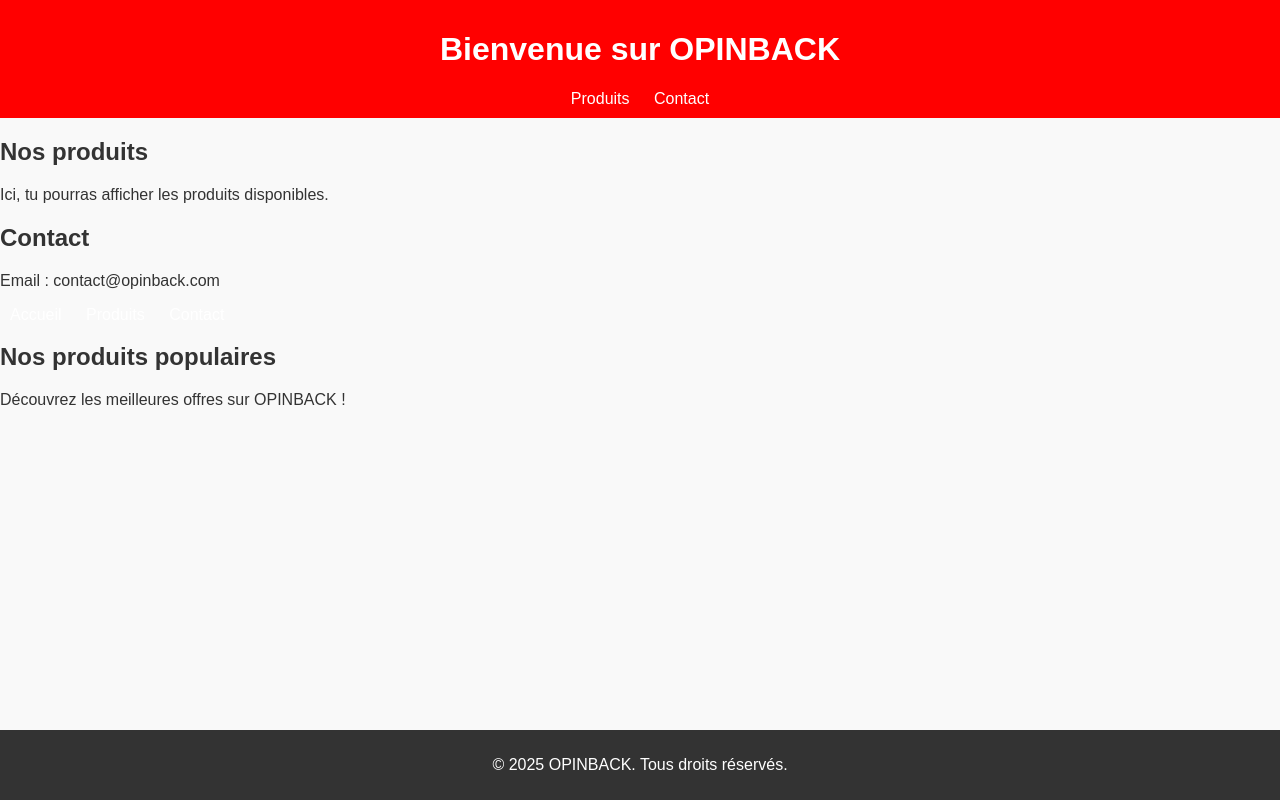
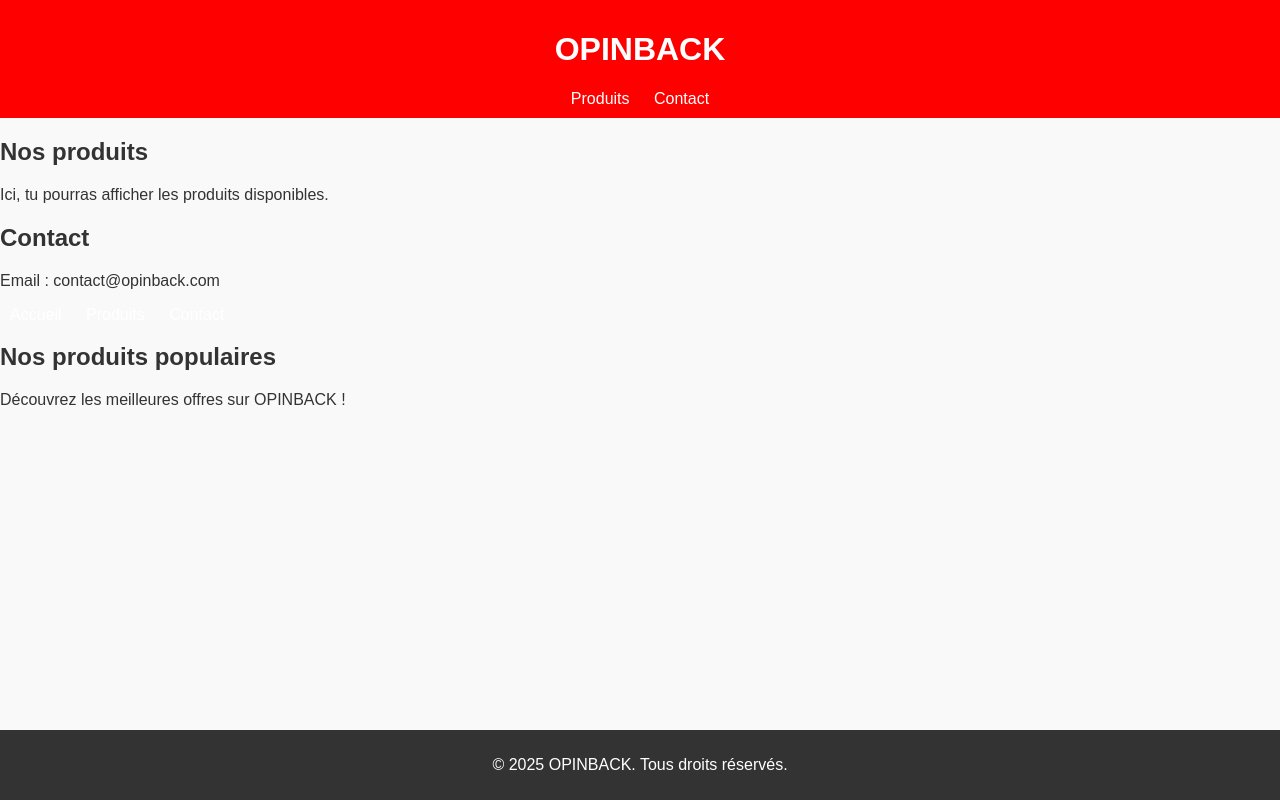
Before and after one commit to Debutant610/OPINBACK, a plain HTML site: page index.html in a window 1280 px wide. Drawn offline with Linux system fonts and the light colour scheme.

Commit message:
index.html

```diff
--- a/index.html
+++ b/index.html
@@ -8,7 +8,7 @@
 </head>
 <body>
     <header>
-        <h1>Bienvenue sur OPINBACK</h1>
+        <h1> OPINBACK</h1>
         <nav>
             <a href="#produits">Produits</a>
             <a href="#contact">Contact</a>
```
